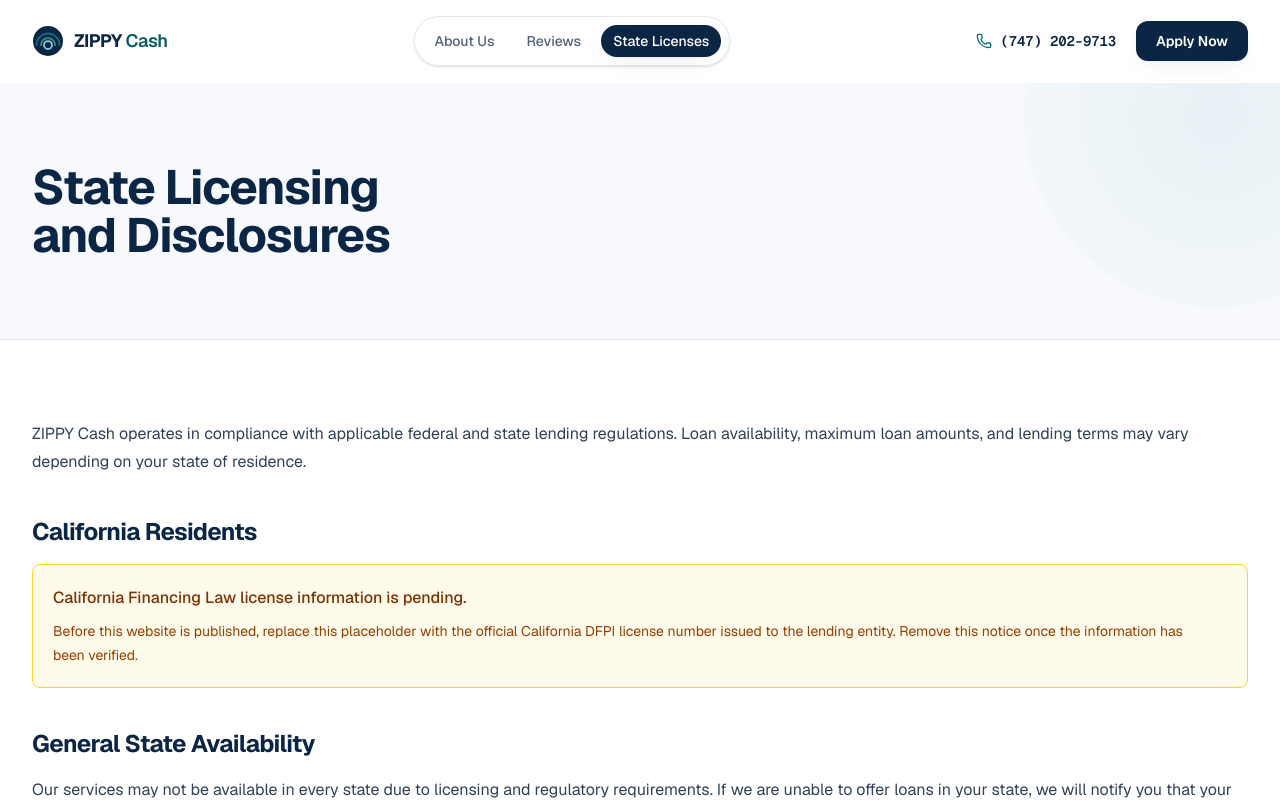
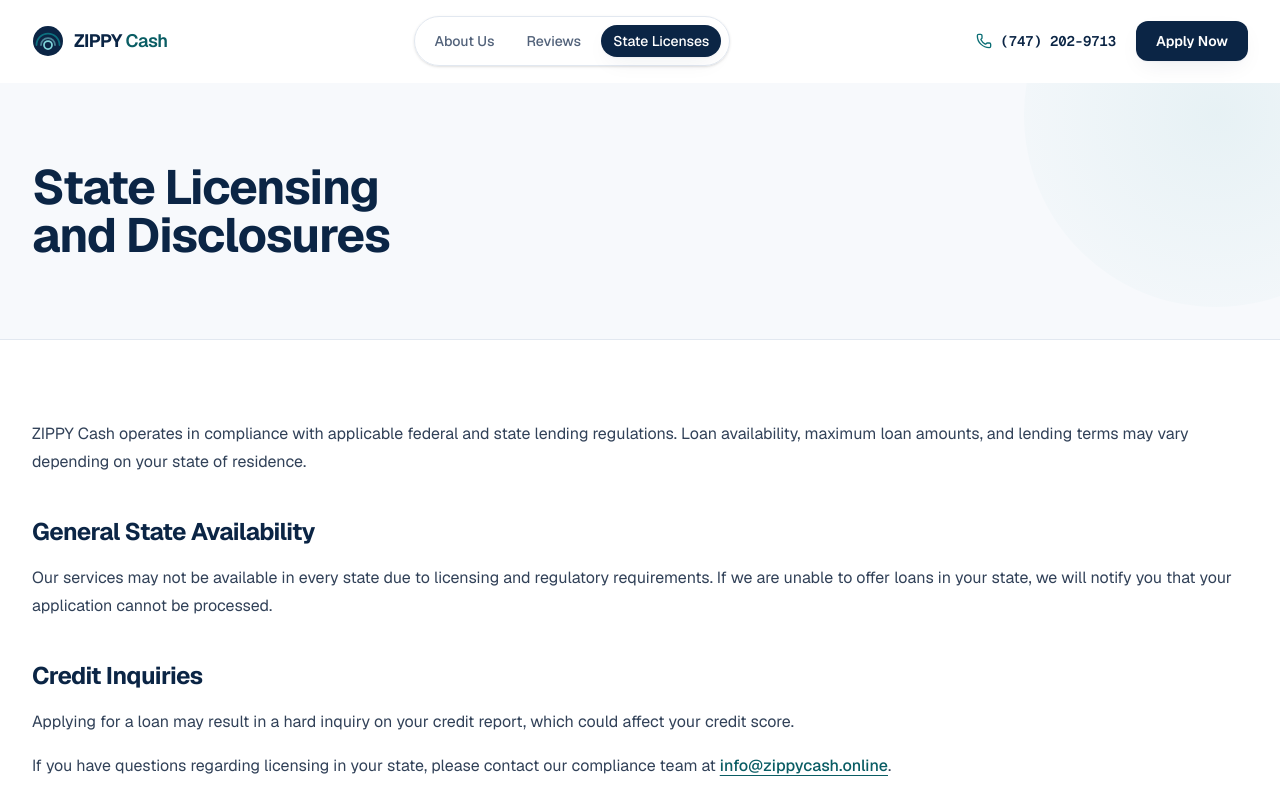
Before and after one commit to mspabitra918/lakeside-loans-frontend, a Next.js app: page /licenses in a window 1280 px wide. Shown: the top 800 px of the page. Built offline with nearby package versions, Linux system fonts and the light colour scheme.

Commit message:
Refactor: license page

```diff
--- a/src/app/(site)/licenses/page.tsx
+++ b/src/app/(site)/licenses/page.tsx
@@ -19,7 +19,7 @@
           </p>
         </section>
 
-        <section className="space-y-4">
+        {/* <section className="space-y-4">
           <h2 className="text-2xl font-semibold text-slate-900">
             California Residents
           </h2>
@@ -35,7 +35,7 @@
               entity. Remove this notice once the information has been verified.
             </p>
           </div>
-        </section>
+        </section> */}
 
         <section className="space-y-4">
           <h2 className="text-2xl font-semibold text-slate-900">
```
